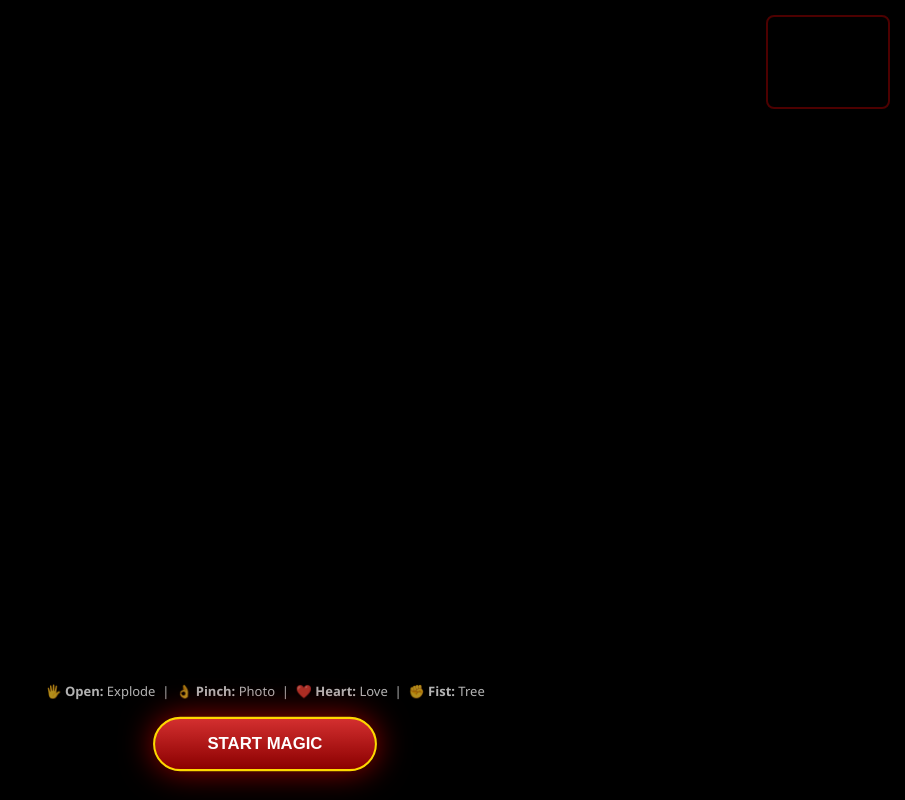
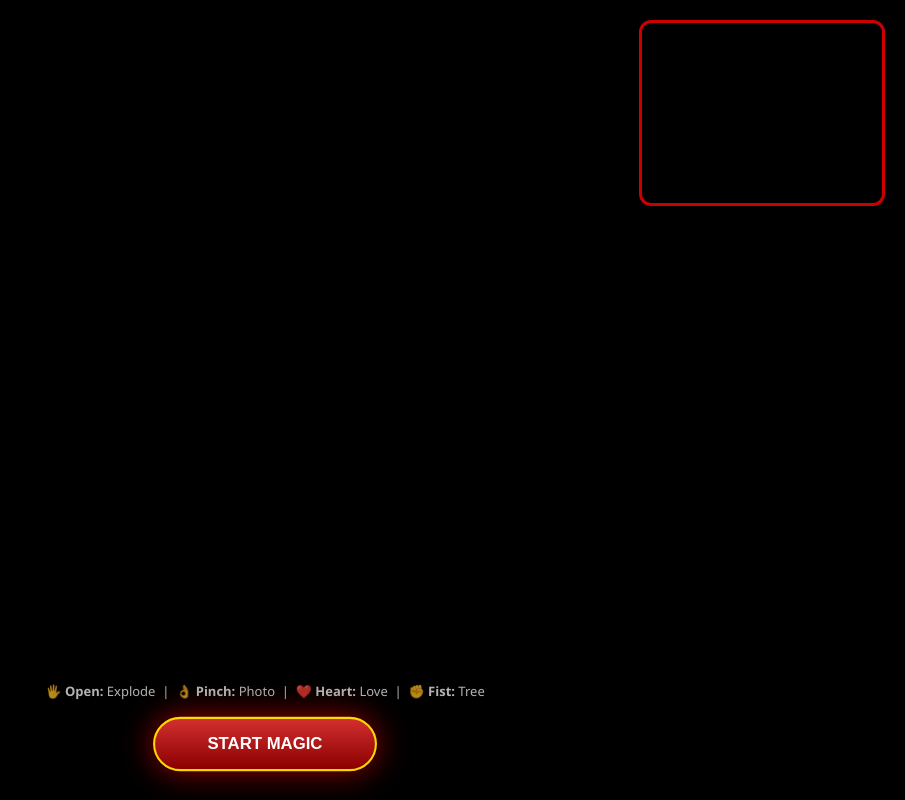
Before and after one commit to Pika1512/Pika1512, a plain HTML site: page index.html in a window 1280 px wide. Shown: the whole page, without its empty margins (375-1280 px from the left). Drawn offline with nearby package versions, Linux system fonts and the light colour scheme.

Commit message:
Update index.html

```diff
--- a/index.html
+++ b/index.html
@@ -3,7 +3,7 @@
 <head>
 <meta charset="UTF-8">
 <meta name="viewport" content="width=device-width, initial-scale=1.0">
-<title>Magic Christmas - Camera Full</title>
+<title>Magic Christmas - Full Camera</title>
 
 <script src="https://cdnjs.cloudflare.com/ajax/libs/three.js/r128/three.min.js"></script>
 <script src="https://cdn.jsdelivr.net/npm/@mediapipe/camera_utils/camera_utils.js"></script>
@@ -17,7 +17,7 @@ body{
     font-family:"Segoe UI Emoji","Segoe UI",sans-serif;
 }
 
-/* ===== CAMERA FULL ===== */
+/* ===== CAMERA FULL SCREEN ===== */
 video.input_video{
     position:fixed;
     top:0;
@@ -29,7 +29,7 @@ video.input_video{
     z-index:-2;
 }
 
-/* ===== THREE.JS ===== */
+/* ===== THREE CANVAS ===== */
 #canvas-container{
     position:fixed;
     top:0;
@@ -76,16 +76,16 @@ button{
     100%{transform:scale(1)}
 }
 
-/* ===== CAMERA PREVIEW ===== */
+/* ===== CAMERA PREVIEW (FIX TO + RÕ) ===== */
 #camera-preview{
     position:absolute;
-    top:15px;
-    right:15px;
-    width:120px;
-    height:90px;
-    border:2px solid rgba(255,0,0,.5);
-    border-radius:8px;
-    opacity:.6;
+    top:20px;
+    right:20px;
+    width:240px;
+    height:180px;
+    border:3px solid red;
+    border-radius:12px;
+    opacity:.8;
     transform:scaleX(-1);
     z-index:20;
 }
@@ -105,13 +105,12 @@ button{
 </div>
 
 <div id="canvas-container"></div>
-
 <video class="input_video" playsinline></video>
 <canvas id="camera-preview"></canvas>
 
 <script>
-/* ===== THREE BASIC ===== */
-let scene,camera,renderer;
+/* ================= THREE BASIC ================= */
+let scene, camera, renderer;
 let state="TREE";
 let handX=0.5;
 
@@ -131,7 +130,7 @@ function animate(){
     renderer.render(scene,camera);
 }
 
-/* ===== START SYSTEM ===== */
+/* ================= START SYSTEM ================= */
 function startSystem(){
     document.getElementById("btnStart").style.display="none";
     init3D();
@@ -139,6 +138,10 @@ function startSystem(){
     const video=document.querySelector(".input_video");
     const canvas=document.getElementById("camera-preview");
     const ctx=canvas.getContext("2d");
+
+    /* FIX: sync canvas size */
+    canvas.width = canvas.clientWidth;
+    canvas.height = canvas.clientHeight;
 
     const hands=new Hands({
         locateFile:(f)=>`https://cdn.jsdelivr.net/npm/@mediapipe/hands/${f}`
@@ -152,8 +155,8 @@ function startSystem(){
     });
 
     hands.onResults(res=>{
-        ctx.clearRect(0,0,120,90);
-        ctx.drawImage(res.image,0,0,120,90);
+        ctx.clearRect(0,0,canvas.width,canvas.height);
+        ctx.drawImage(res.image,0,0,canvas.width,canvas.height);
 
         if(!res.multiHandLandmarks.length){
             state="TREE";
@@ -195,6 +198,8 @@ function startSystem(){
     window.addEventListener("resize",()=>{
         video.width=innerWidth;
         video.height=innerHeight;
+        canvas.width = canvas.clientWidth;
+        canvas.height = canvas.clientHeight;
         camera.aspect=innerWidth/innerHeight;
         camera.updateProjectionMatrix();
         renderer.setSize(innerWidth,innerHeight);
```
